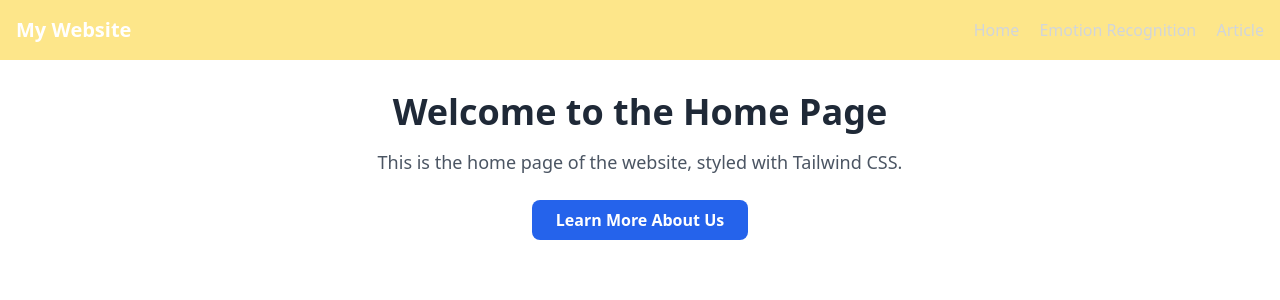
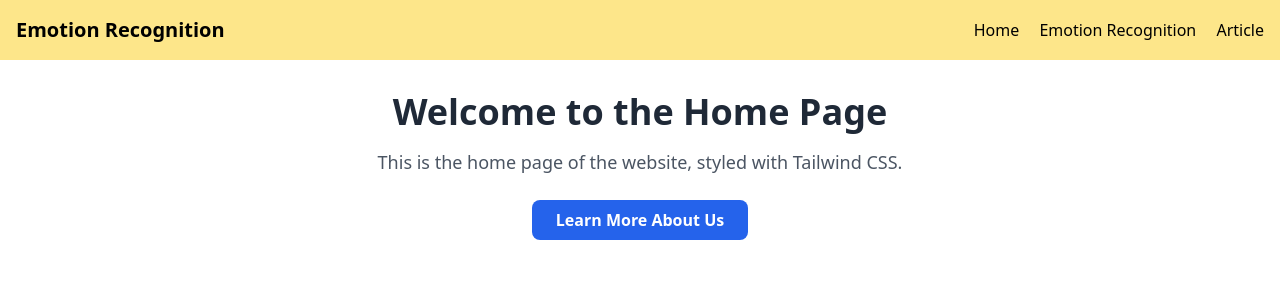
Before and after one commit to LarasSetyadita/Emotion-Recognition-Final-Project-Web-Application, a Flask app: page /emotion_recognition in a window 1280 px wide. Shown: the top 300 px of the page. Run offline with Flask 3, Linux system fonts and the light colour scheme.

```diff
--- a/templates/article.html
+++ b/templates/article.html
@@ -2,7 +2,7 @@
 {% block title %}article{% endblock %}
 {% block content %}
 <div class="text-center">
-    <h1 class="text-4xl font-bold text-gray-800 mb-4">Welcome to the Home Page</h1>
+    <h1 class="text-4xl font-bold text-gray-800 mb-4">Selamat Datang di Emotion Recognition Web App</h1>
     <p class="text-gray-600 text-lg">This is the home page of the website, styled with Tailwind CSS.</p>
     <a href="/about" class="mt-6 inline-block px-6 py-2 bg-blue-600 text-white font-semibold rounded-lg hover:bg-blue-700 transition duration-300">Learn More About Us</a>
 </div>
--- a/templates/base.html
+++ b/templates/base.html
@@ -11,11 +11,11 @@
     <!-- Navigation Bar -->
     <nav class="bg-yellow-200 p-4">
         <div class="container mx-auto flex justify-between items-center">
-            <a class="text-white font-bold text-xl" href="/">My Website</a>
+            <a class="text-black font-bold text-xl" href="/">Emotion Recognition</a>
             <div class="space-x-4">
-                <a class="text-gray-300 hover:text-white" href="/">Home</a>
-                <a class="text-gray-300 hover:text-white" href="/emotion_recognition">Emotion Recognition</a>
-                <a class="text-gray-300 hover:text-white" href="/article">Article</a>
+                <a class="text-black-300 hover:text-black" href="/">Home</a>
+                <a class="text-black-300 hover:text-black" href="/emotion_recognition">Emotion Recognition</a>
+                <a class="text-black-300 hover:text-black" href="/article">Article</a>
             </div>
         </div>
     </nav>
```
Also changed, not shown: templates/home.html (+14 -0 lines), images/emotion_recognition.jpg (added), images/home_background.jpg (added).
